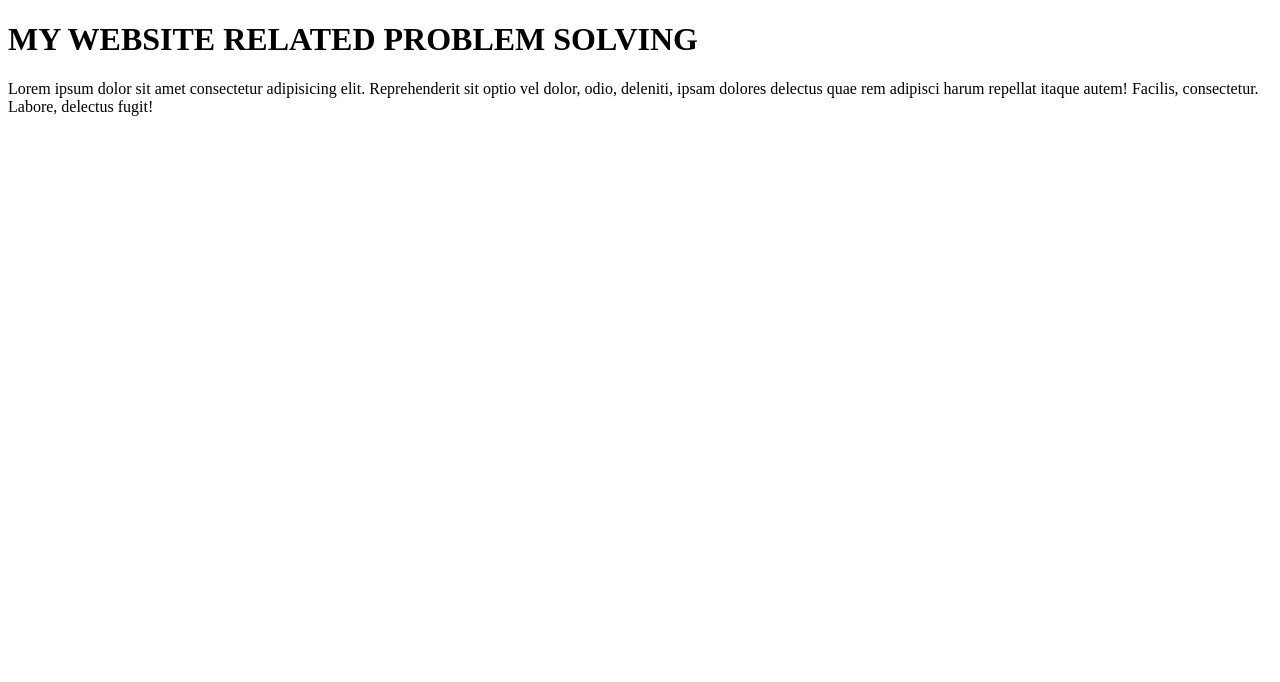
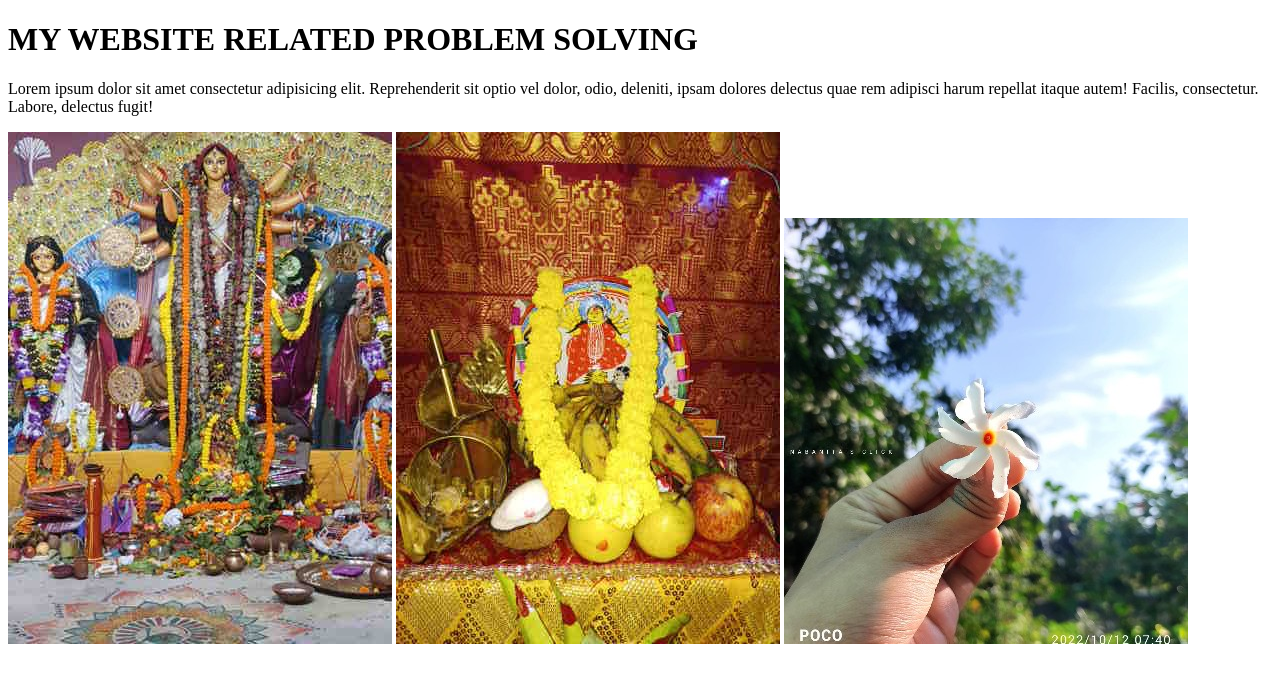
Before and after one commit to Monishadutta/problem-will-never-last, a plain HTML site: page Index.html in a window 1280 px wide. Drawn offline with Linux system fonts and the light colour scheme.

Commit message:
add the pictures

```diff
--- a/Index.html
+++ b/Index.html
@@ -8,6 +8,9 @@
 <body>
     <h1>MY WEBSITE RELATED PROBLEM SOLVING</h1>
     <P>Lorem ipsum dolor sit amet consectetur adipisicing elit. Reprehenderit sit optio vel dolor, odio, deleniti, ipsam dolores delectus quae rem adipisci harum repellat itaque autem! Facilis, consectetur. Labore, delectus fugit!</P>
+    <img src="Images/150.jpg" alt="">
+    <img src="Images/3423.jpg" alt="">
+    <img src="Images/5049.jpg" alt="">
 
 
 </body>
```
